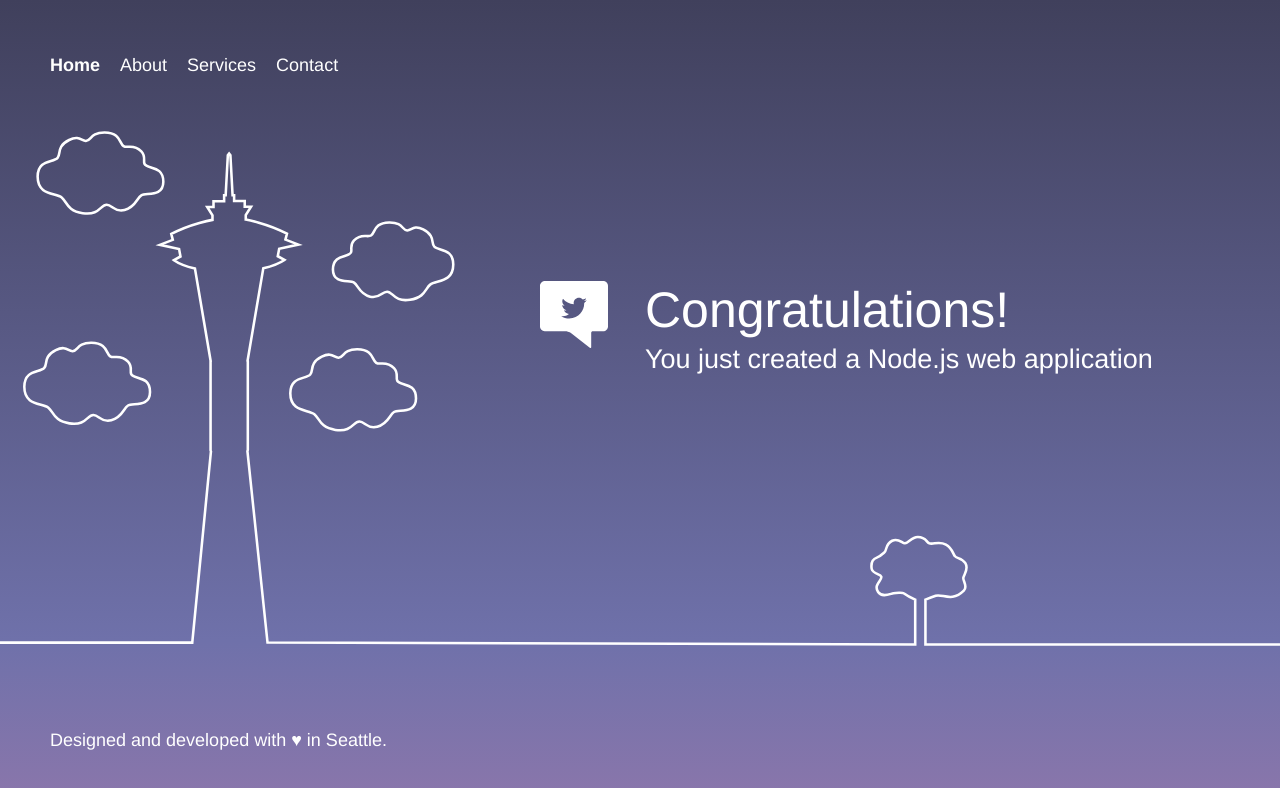
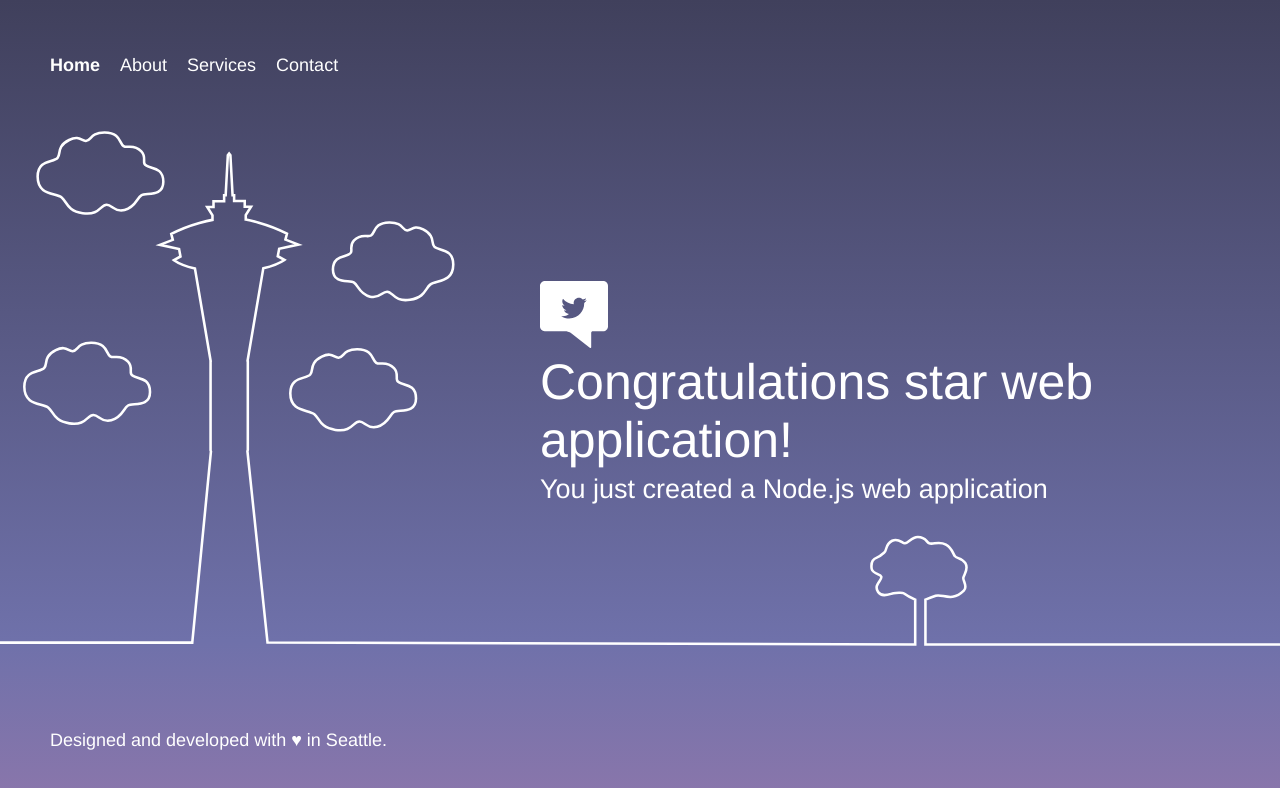
Before and after one commit to sreedhar49/star-web-app, a website: page public/index.html in a window 1280 px wide. Drawn offline with Linux system fonts and the light colour scheme.

Commit message:
awsproject2

```diff
--- a/public/index.html
+++ b/public/index.html
@@ -58,7 +58,7 @@
         <div class="message">
             <a class="twitter-link" href="https://twitter.com/home/?status=I%20created%20a%20project%20with%20AWS%20CodeStar!%20%23AWS%20%23AWSCodeStar%20https%3A%2F%2Faws.amazon.com%2Fcodestar"><img src="assets/img/tweet.svg" /></a>
             <div class="text">
-                <h1>Congratulations!</h1>
+                <h1>Congratulations star web application!</h1>
                 <h2>You just created a Node.js web application</h2>
             </div>
         </div>
```
